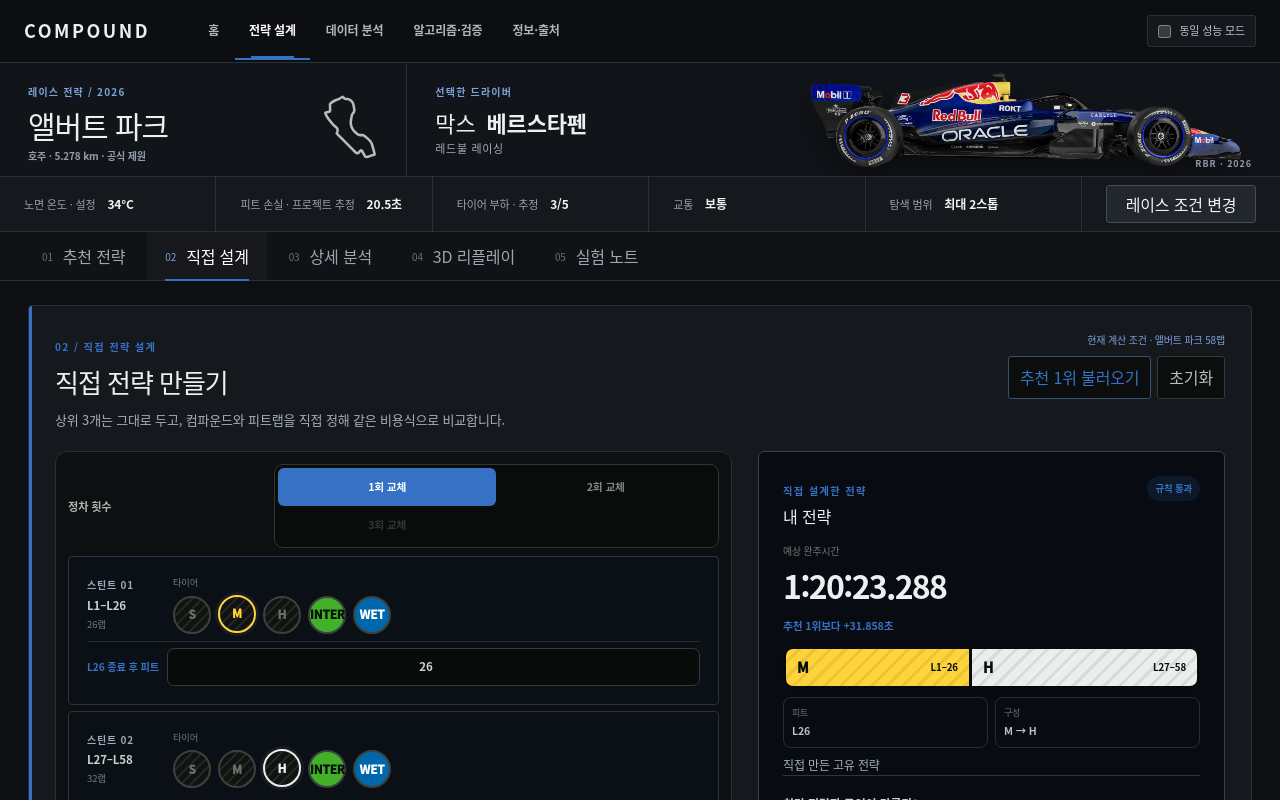
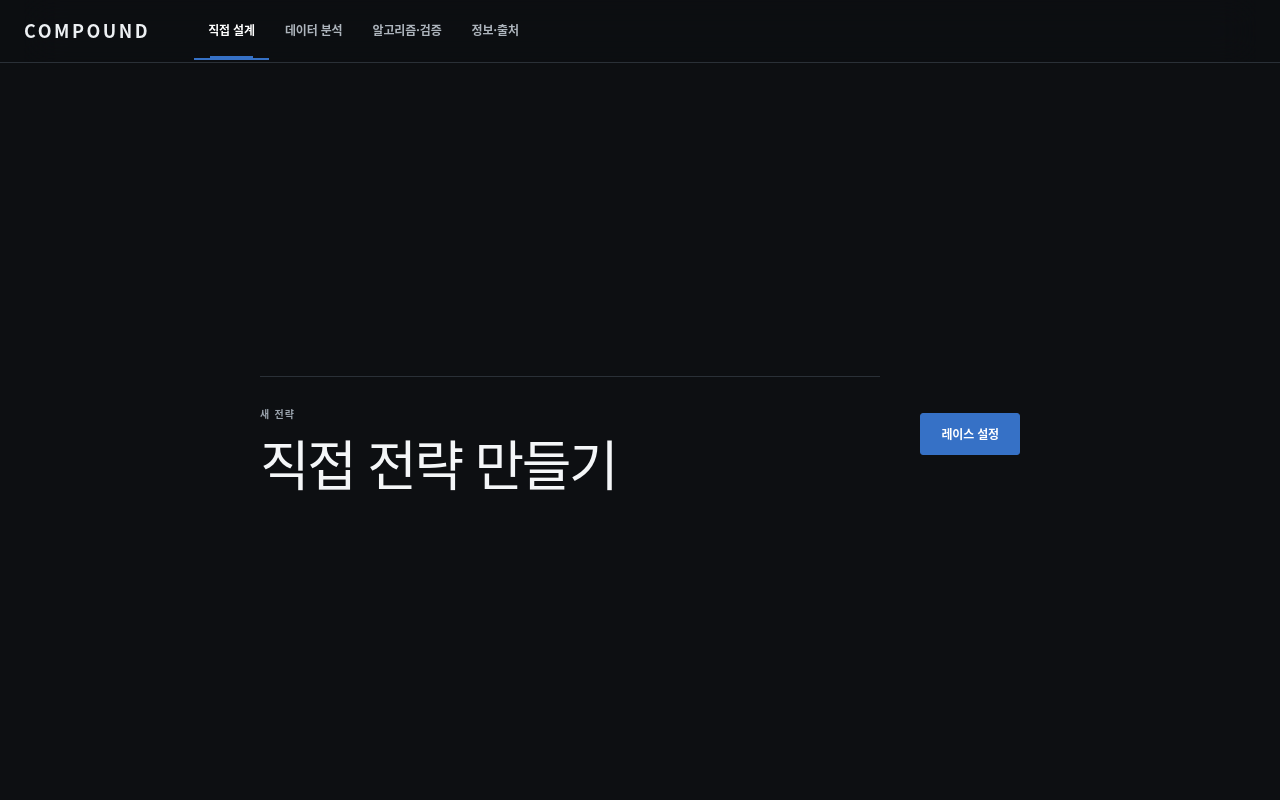
Before and after one commit to juhyeonmoon10/compound, a Next.js app: page / in a window 1280 px wide. Shown: the top 800 px of the page. Built offline with nearby package versions, Linux system fonts and the light colour scheme.

Commit message:
초기 페이지 수정

```diff
--- a/app/StrategyLab.tsx
+++ b/app/StrategyLab.tsx
@@ -103,7 +103,6 @@ type RunConfig = {
 
 type AnalysisMode = "top3" | "manual";
 type PageView =
-  | "home"
   | "strategy"
   | "data"
   | "method"
@@ -115,8 +114,7 @@ const PAGE_VIEWS: ReadonlyArray<{
   label: string;
   controls: string;
 }> = [
-  { id: "home", label: "홈", controls: "home" },
-  { id: "strategy", label: "전략 설계", controls: "simulation" },
+  { id: "strategy", label: "직접 설계", controls: "simulation" },
   { id: "data", label: "데이터 분석", controls: "data-analysis" },
   { id: "method", label: "알고리즘·검증", controls: "algorithm verification" },
   { id: "research", label: "정보·출처", controls: "research" },
@@ -827,6 +825,12 @@ export default function StrategyLab({
     useState<AnalysisMode>("manual");
   const [pageView, setPageView] = useState<PageView>("strategy");
   const [workspace, setWorkspace] = useState<StrategyWorkspace>("manual");
+  const [scenarioReady, setScenarioReady] = useState(false);
+  const [draftSelections, setDraftSelections] = useState({
+    track: false,
+    team: false,
+    driver: false,
+  });
   const [resultDetailTab, setResultDetailTab] =
     useState<ResultDetailTab>("chart");
   const [results, setResults] = useState<StrategyResult[]>(() =>
@@ -987,6 +991,7 @@ export default function StrategyLab({
 
     setDraft({ ...nextConfig });
     setApplied({ ...nextConfig });
+    setScenarioReady(true);
     setResults(nextResults);
     setCalculationRevision((revision) => revision + 1);
     setSelectedRank(0);
@@ -1159,6 +1164,10 @@ export default function StrategyLab({
 
   const selectPageView = (view: PageView) => {
     setPageView(view);
+    if (view === "strategy") {
+      setWorkspace("manual");
+      setAnalysisMode("manual");
+    }
     setAnnouncement(
       `${PAGE_VIEWS.find((item) => item.id === view)?.label ?? "주요 화면"}을 열었습니다.`,
     );
@@ -1170,6 +1179,11 @@ export default function StrategyLab({
     setDraft({ ...applied });
     setDraftTeamId(teamId);
     setDraftDriverId(driverId);
+    setDraftSelections({
+      track: scenarioReady,
+      team: scenarioReady,
+      driver: scenarioReady,
+    });
     setRaceSetupOpen(true);
   };
 
@@ -1229,7 +1243,7 @@ export default function StrategyLab({
             type="button"
             className="brand"
             aria-label="compound 홈"
-            onClick={() => selectPageView("home")}
+            onClick={() => selectPageView("strategy")}
           >
             <span className="brand__mark">c</span>
             <span>
@@ -1251,7 +1265,13 @@ export default function StrategyLab({
               </button>
             ))}
           </div>
-          <label className="equal-performance-toggle"><input type="checkbox" checked={applied.equalPerformance} onChange={event => applyConfiguration({ ...applied, equalPerformance: event.target.checked })} />동일 성능 모드</label>
+          {scenarioReady && <label className="equal-performance-toggle"><input type="checkbox" checked={applied.equalPerformance} onChange={event => {
+            const currentManualPlan = manualPlan;
+            applyConfiguration({ ...applied, equalPerformance: event.target.checked });
+            setManualPlan(currentManualPlan);
+            setAnalysisMode("manual");
+            setWorkspace("manual");
+          }} />동일 성능 모드</label>}
         </nav>
 
       </header>
@@ -1260,42 +1280,6 @@ export default function StrategyLab({
         <p className="sr-only" aria-live="polite">
           {announcement}
         </p>
-
-        <section
-          className="home-page section-shell"
-          id="home"
-          aria-labelledby="home-title"
-          hidden={pageView !== "home"}
-        >
-          <div className="home-page__hero">
-            <div>
-              <span>COMPOUND</span>
-              <h1 id="home-title">F1 타이어 전략</h1>
-              <dl className="home-page__current">
-                <div><dt>서킷</dt><dd>{appliedTrack.koreanName}</dd></div>
-                <div><dt>레이스</dt><dd>{appliedTrack.laps}랩</dd></div>
-                <div><dt>날씨</dt><dd>{RAIN_LABELS[applied.weather.preset]}</dd></div>
-              </dl>
-              <div className="home-page__actions">
-                <button type="button" onClick={() => selectPageView("strategy")}>
-                  전략 보기
-                </button>
-                <button type="button" onClick={openScenarioSetup}>
-                  조건 변경
-                </button>
-              </div>
-            </div>
-            <article>
-              <span>추천 전략</span>
-              <strong>{strategySequence(best)}</strong>
-              <StrategyTimeline strategy={best} totalLaps={appliedTrack.laps} />
-              <dl>
-                <div><dt>피트스톱</dt><dd>{best.stopCount}회</dd></div>
-                <div><dt>예상 시간</dt><dd>{best.formattedTime}</dd></div>
-              </dl>
-            </article>
-          </div>
-        </section>
 
         <section
           className="simulator section-shell"
@@ -1303,7 +1287,35 @@ export default function StrategyLab({
           aria-label="전략 설계"
           hidden={pageView !== "strategy"}
         >
-          <RaceBriefingOverview
+          {!scenarioReady && (
+            <section className="manual-entry" aria-labelledby="manual-entry-title">
+              <div>
+                <span>새 전략</span>
+                <h1 id="manual-entry-title">직접 전략 만들기</h1>
+              </div>
+              <button type="button" onClick={openScenarioSetup}>
+                레이스 설정
+              </button>
+            </section>
+          )}
+
+          {scenarioReady && workspace === "manual" && (
+            <div className="manual-page-toolbar">
+              <div>
+                <strong>{appliedTrack.koreanName}</strong>
+                <span>{uiLabel(selectedDriver.firstName)} {uiLabel(selectedDriver.lastName)}</span>
+              </div>
+              <div>
+                <button type="button" onClick={openScenarioSetup}>조건 변경</button>
+                <button type="button" onClick={() => {
+                  setAnalysisMode("top3");
+                  setWorkspace("board");
+                }}>추천 전략 보기</button>
+              </div>
+            </div>
+          )}
+
+          {scenarioReady && workspace !== "manual" && <RaceBriefingOverview
             track={appliedTrack}
             team={selectedTeam}
             driver={selectedDriver}
@@ -1319,6 +1331,9 @@ export default function StrategyLab({
             topThreeActive={analysisMode === "top3"}
             workspace={workspace}
             onWorkspaceChange={(view) => {
+              if (view === "manual") {
+                setAnalysisMode("manual");
+              }
               if (workspace === "manual" && (view === "detail" || view === "notebook")) {
                 setCommittedManualPlan(null);
                 setAnalysisMode("manual");
@@ -1341,10 +1356,10 @@ export default function StrategyLab({
               setAnalysisMode("top3");
               openRaceSimulation();
             }}
-          />
-
-          <RaceExperimentPanel hidden={pageView !== "strategy" || workspace !== "board"} candidates={results} seed={experimentSeed} onSeedChange={setExperimentSeed} result={raceExperiment} onResult={setRaceExperiment} racecraft={entryProfile.racecraft} startingGridPosition={applied.startingGridPosition} pitLossSeconds={applied.pitLossSeconds} trialIndex={experimentTrial} onTrialChange={setExperimentTrial} fixedRivals={sharedExperimentGrid?.fixedRivals} playerId={sharedExperimentGrid?.playerId} gridSlotOffsetSeconds={sharedExperimentGrid?.gridSlotOffsetSeconds} eventPrior={neutralisationPrior} />
-          <div className="lab-grid">
+          />}
+
+          {scenarioReady && <RaceExperimentPanel hidden={pageView !== "strategy" || workspace !== "board"} candidates={results} seed={experimentSeed} onSeedChange={setExperimentSeed} result={raceExperiment} onResult={setRaceExperiment} racecraft={entryProfile.racecraft} startingGridPosition={applied.startingGridPosition} pitLossSeconds={applied.pitLossSeconds} trialIndex={experimentTrial} onTrialChange={setExperimentTrial} fixedRivals={sharedExperimentGrid?.fixedRivals} playerId={sharedExperimentGrid?.playerId} gridSlotOffsetSeconds={sharedExperimentGrid?.gridSlotOffsetSeconds} eventPrior={neutralisationPrior} />}
+          {scenarioReady && <div className="lab-grid">
             <aside className="setup-column" aria-label="레이스 시나리오 설정">
               <section
                 className="participant-panel participant-theme"
@@ -2406,7 +2421,7 @@ export default function StrategyLab({
               } : null} />}
 
             </div>
-          </div>
+          </div>}
         </section>
 
         <section
@@ -2885,13 +2900,15 @@ export default function StrategyLab({
                     <span>서킷</span>
                     <select
                       aria-label="서킷"
-                      value={draft.trackId}
-                      onChange={(event) =>
+                      value={draftSelections.track ? draft.trackId : ""}
+                      onChange={(event) => {
                         handleTrackChange(
                           event.target.value as TrackPresetId,
-                        )
-                      }
+                        );
+                        setDraftSelections((current) => ({ ...current, track: true }));
+                      }}
                     >
+                      <option value="" disabled>서킷 선택</option>
                       {TRACK_PRESET_IDS.map((trackId) => {
                         const track = TRACK_PRESETS[trackId];
                         return (
@@ -2906,13 +2923,15 @@ export default function StrategyLab({
                     <span>팀</span>
                     <select
                       aria-label="팀"
-                      value={draftTeam.id}
+                      value={draftSelections.team ? draftTeam.id : ""}
                       onChange={(event) => {
                         const nextTeamId = event.target.value as TeamId;
                         setDraftTeamId(nextTeamId);
                         setDraftDriverId(findTeamProfile(nextTeamId).drivers[0].id);
+                        setDraftSelections((current) => ({ ...current, team: true, driver: false }));
                       }}
                     >
+                      <option value="" disabled>팀 선택</option>
                       {TEAM_PROFILES.map((candidate) => (
                         <option value={candidate.id} key={candidate.id}>
                           {uiLabel(candidate.name)}
@@ -2924,11 +2943,14 @@ export default function StrategyLab({
                     <span>드라이버</span>
                     <select
                       aria-label="드라이버"
-                      value={draftDriver.id}
-                      onChange={(event) =>
-                        setDraftDriverId(event.target.value)
-                      }
+                      value={draftSelections.driver ? draftDriver.id : ""}
+                      disabled={!draftSelections.team}
+                      onChange={(event) => {
+                        setDraftDriverId(event.target.value);
+                        setDraftSelections((current) => ({ ...current, driver: true }));
+                      }}
                     >
+                      <option value="" disabled>드라이버 선택</option>
                       {draftTeam.drivers.map((candidate) => (
                         <option value={candidate.id} key={candidate.id}>
                           {uiLabel(candidate.firstName)} {uiLabel(candidate.lastName)}
@@ -2938,6 +2960,7 @@ export default function StrategyLab({
                   </label>
                 </div>
 
+                {draftSelections.track && draftSelections.team && draftSelections.driver && <>
                 <WeatherControls value={draft.weather} laps={draftTrack.laps} temperatureC={draft.trackTemperatureC} onChange={weather => setDraft(current => ({ ...current, weather, maxStops: weather.preset === "none" && current.maxStops === MODEL_PARAMS.weather.maxStops ? 2 : current.maxStops }))} />
                 <div className="race-setup-modal__conditions">
                   <label className="race-setup-modal__number-field">
@@ -3097,11 +3120,12 @@ export default function StrategyLab({
                     </div>
                   </details>
                 </div>
+                </>}
               </div>
             </div>
 
             <footer>
-              <p>
+              <p hidden={!draftSelections.track}>
                 {draftTrack.koreanName} · {draftTrack.laps}랩 ·{" "}
                 {draftTrack.circuitLengthKm.toFixed(3)} km · 공식 제원
               </p>
@@ -3115,10 +3139,14 @@ export default function StrategyLab({
                 <button
                   type="button"
                   className="is-primary"
+                  disabled={!draftSelections.track || !draftSelections.team || !draftSelections.driver}
                   onClick={() => {
                     applyConfiguration(draft, draftDriver);
                     setTeamId(draftTeam.id);
                     setDriverId(draftDriver.id);
+                    setManualPlan(createDefaultManualPlan(draftTrack.laps));
+                    setAnalysisMode("manual");
+                    setWorkspace("manual");
                     setRaceSetupOpen(false);
                   }}
                 >
--- a/app/experience.css
+++ b/app/experience.css
@@ -279,6 +279,25 @@
 .site-shell .home-page__hero article dd { color:#fff; font-weight:700; }
 
 .site-shell .simulator { width:100%; padding:0; }
+.site-shell .manual-entry {
+  width:min(760px,calc(100% - 48px));
+  min-height:calc(100vh - 58px);
+  margin:0 auto;
+  display:flex;
+  align-items:center;
+  justify-content:space-between;
+  gap:40px;
+}
+.site-shell .manual-entry > div { flex:1; padding-top:22px; border-top:1px solid var(--line); }
+.site-shell .manual-entry span { color:var(--muted); font-size:10px; font-weight:700; letter-spacing:.12em; }
+.site-shell .manual-entry h1 { margin:10px 0 0; color:#f4f6f8; font-size:clamp(34px,5vw,54px); line-height:1.08; letter-spacing:-.045em; }
+.site-shell .manual-entry button { min-height:42px; padding:0 20px; border:1px solid var(--apex); color:var(--team-on-primary,#0b0d0f); background:var(--apex); font-size:12px; font-weight:700; }
+.site-shell .manual-page-toolbar { width:min(1280px,calc(100% - 56px)); min-height:72px; margin:0 auto; display:flex; align-items:center; justify-content:space-between; gap:24px; border-bottom:1px solid var(--line); }
+.site-shell .manual-page-toolbar > div { display:flex; align-items:center; gap:12px; }
+.site-shell .manual-page-toolbar strong { color:#f1f3f5; font-size:15px; }
+.site-shell .manual-page-toolbar span { color:var(--muted); font-size:11px; }
+.site-shell .manual-page-toolbar button { min-height:34px; padding:0 12px; border:1px solid #39414a; color:#dce1e6; background:#181c21; font-size:11px; }
+.site-shell .manual-page-toolbar button:last-child { color:#111418; background:#e5e9ed; border-color:#e5e9ed; }
 .site-shell .race-briefing { border:0; background:var(--canvas); }
 .site-shell .race-briefing__stage { border-bottom:1px solid var(--line); background:#111419; }
 .site-shell .race-briefing__track,.site-shell .race-briefing__driver,.site-shell .race-briefing__car { border-color:var(--line); }
@@ -332,6 +351,11 @@
   .site-shell .home-page__hero { grid-template-columns:1fr; gap:32px; }
   .site-shell .home-page__hero article { padding:20px; }
   .site-shell .home-page__hero article > dl { display:grid; }
+  .site-shell .manual-entry { width:calc(100% - 32px); min-height:calc(100vh - 86px); align-items:flex-start; justify-content:center; flex-direction:column; gap:24px; }
+  .site-shell .manual-entry > div { width:100%; flex:0 0 auto; }
+  .site-shell .manual-page-toolbar { width:calc(100% - 32px); padding:14px 0; align-items:flex-start; flex-direction:column; }
+  .site-shell .manual-page-toolbar > div:last-child { width:100%; }
+  .site-shell .manual-page-toolbar button { flex:1; }
   .site-shell .race-setup-modal { padding:0; }
   .site-shell .race-setup-modal__panel { width:100%; max-height:100vh; min-height:100vh; border:0; border-radius:0; }
   .site-shell .race-setup-modal__body { padding:18px 16px; }
```
Also changed, not shown: 1 other file (tests, documents, lock files or other folders).
